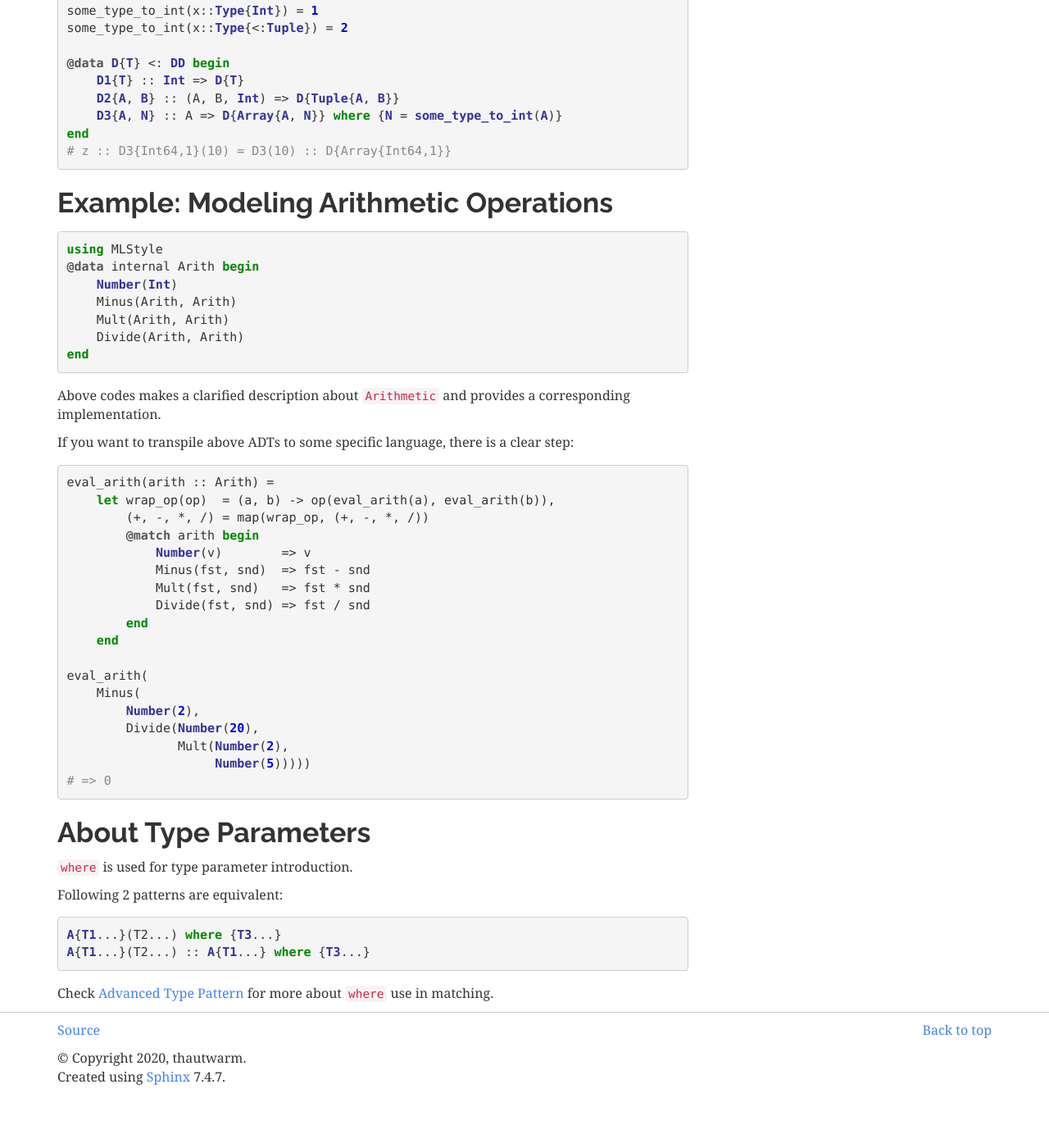
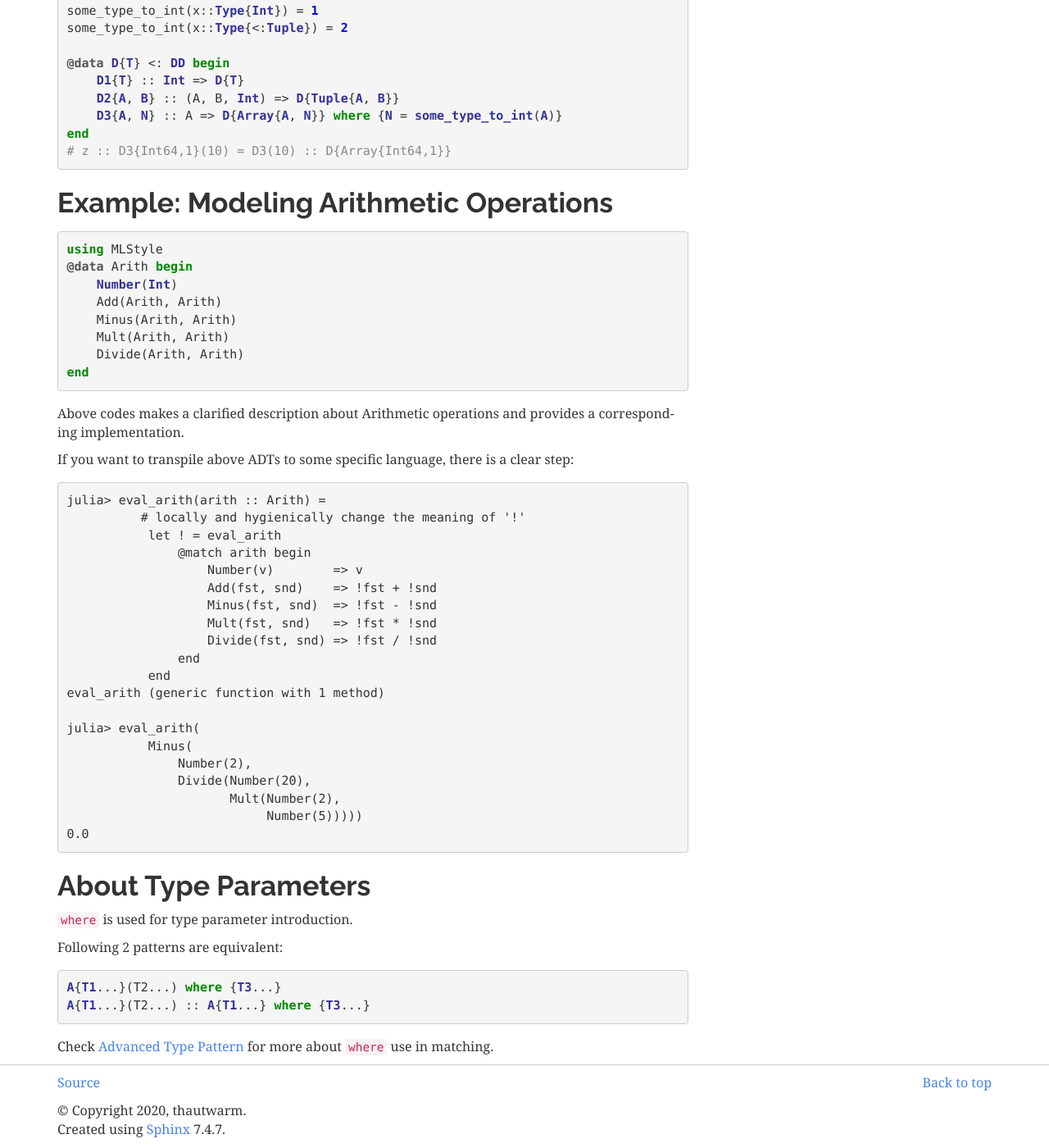
Before and after one commit to thautwarm/MLStyle.jl, a Sphinx documentation site: the page built from docs/syntax/adt.md, in a window 1280 px wide and 1400 px high, scrolled down 1758 px. Shown: the whole window at 82% size. Built offline with Sphinx 7.4.7, drawn with Linux system fonts in a browser that asks for light colours; before the commit the page ends 3094 px from its top, so only the background shows below that.

````diff
--- a/docs/syntax/adt.md
+++ b/docs/syntax/adt.md
@@ -96,41 +96,41 @@ Example: Modeling Arithmetic Operations
 
 ```julia
 using MLStyle
-@data internal Arith begin
+@data Arith begin
     Number(Int)
+    Add(Arith, Arith)
     Minus(Arith, Arith)
     Mult(Arith, Arith)
     Divide(Arith, Arith)
 end
 ```
 
-Above codes makes a clarified description about `Arithmetic` and provides a corresponding implementation.
+Above codes makes a clarified description about Arithmetic operations and provides a corresponding implementation.
 
 If you want to transpile above ADTs to some specific language, there is a clear step:
 
-```julia
+```julia-console
+julia> eval_arith(arith :: Arith) =
+          # locally and hygienically change the meaning of '!'
+           let ! = eval_arith
+               @match arith begin
+                   Number(v)        => v
+                   Add(fst, snd)    => !fst + !snd
+                   Minus(fst, snd)  => !fst - !snd
+                   Mult(fst, snd)   => !fst * !snd
+                   Divide(fst, snd) => !fst / !snd
+               end
+           end
+eval_arith (generic function with 1 method)
 
-eval_arith(arith :: Arith) =
-    let wrap_op(op)  = (a, b) -> op(eval_arith(a), eval_arith(b)),
-        (+, -, *, /) = map(wrap_op, (+, -, *, /))
-        @match arith begin
-            Number(v)        => v
-            Minus(fst, snd)  => fst - snd
-            Mult(fst, snd)   => fst * snd
-            Divide(fst, snd) => fst / snd
-        end
-    end
-
-eval_arith(
-    Minus(
-        Number(2),
-        Divide(Number(20),
-               Mult(Number(2),
-                    Number(5)))))
-# => 0
+julia> eval_arith(
+           Minus(
+               Number(2),
+               Divide(Number(20),
+                      Mult(Number(2),
+                           Number(5)))))
+0.0
 ```
-
-
 
 About Type Parameters
 ----------------------------------------------------
````
Also changed, not shown: README.md (+1 -1 lines), docs/modules/ast.md (+31 -8 lines), docs/modules/cond.md (+1 -1 lines), docs/syntax/pattern-function.md (+27 -18 lines), docs/syntax/pattern.md (+121 -95 lines), 1 other file.
